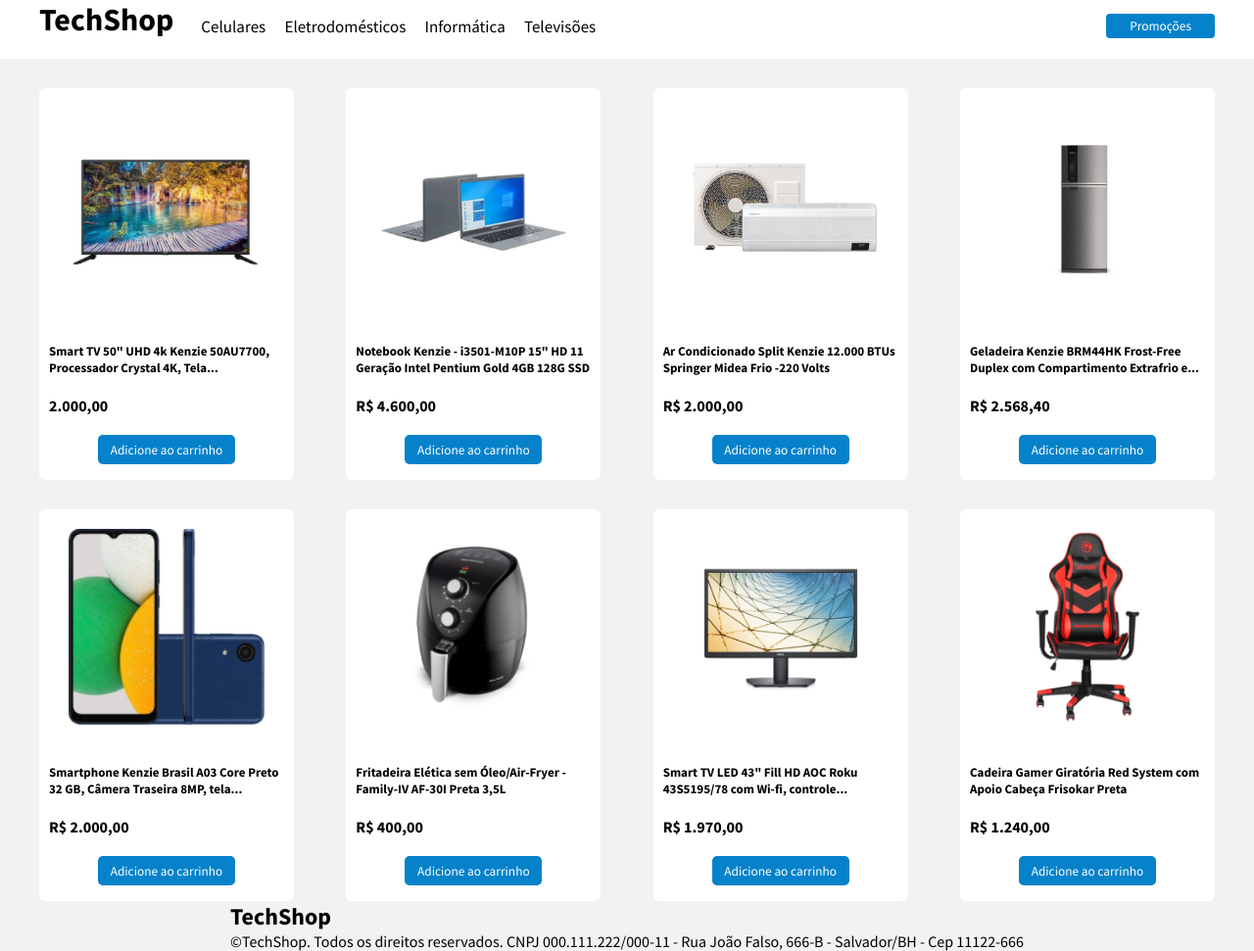
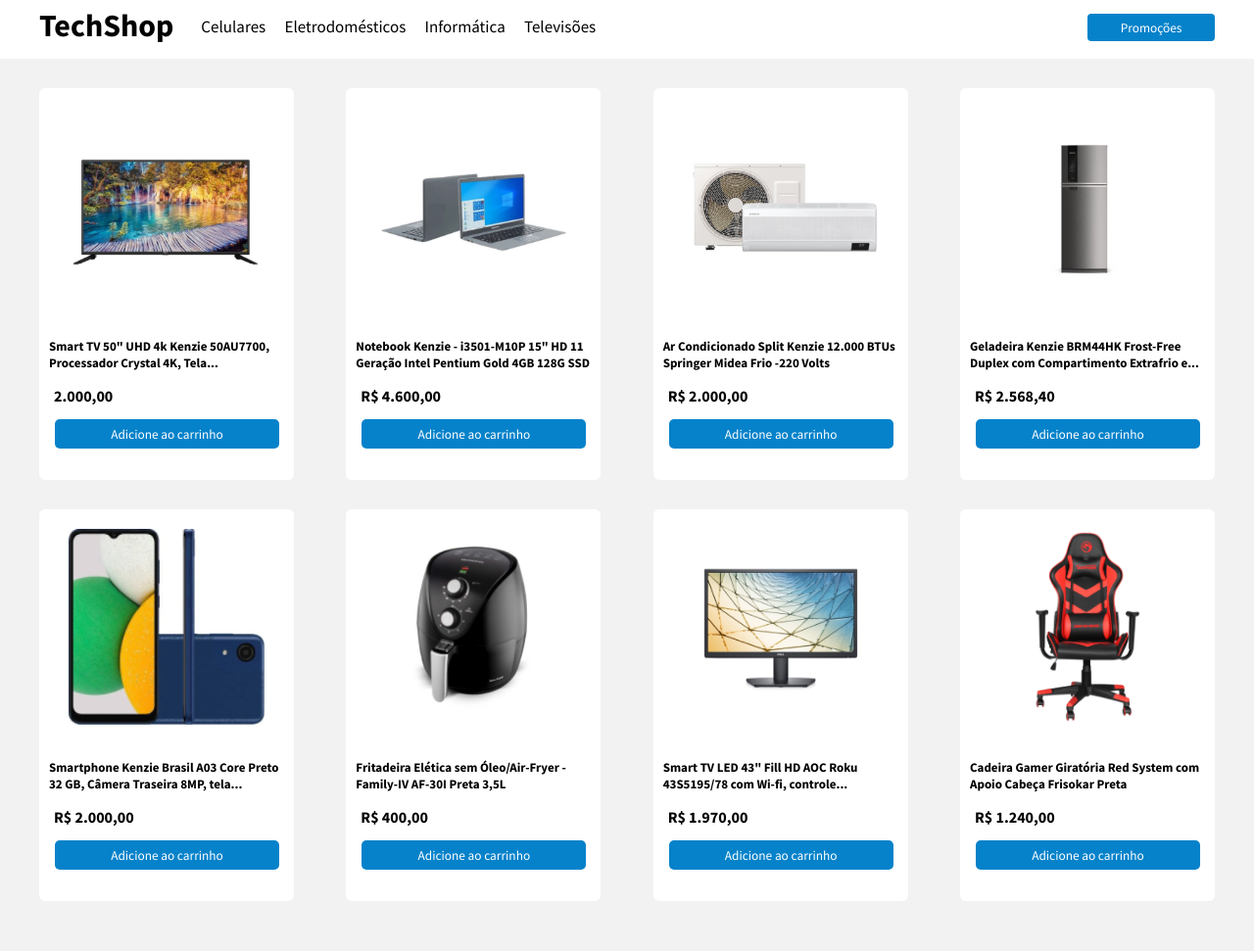
Before and after one commit to Kenzie-Academy-Brasil-Developers/m1-s1-e-commerce-com-flexbox-Petrarca-Cavalcante, a plain HTML site: page index.html in a window 1280 px wide. Shown: the whole page at 98% size. After the commit the page ends 920 px from the top, so only its background shows below. Drawn offline with Linux system fonts and the light colour scheme.

Commit message:
update final

```diff
--- a/index.html
+++ b/index.html
@@ -16,16 +16,15 @@
             <h1 class="main-logo">TechShop</h1>
             <nav>
                 <ul class="nav-items">
-                    <li>Celulares</li>
-                    <li>Eletrodomésticos</li>
-                    <li>Informática</li>
-                    <li>Televisões</li>
+                    <li class="nav-items-ones">Celulares</li>
+                    <li class="nav-items-ones">Eletrodomésticos</li>
+                    <li class="nav-items-ones">Informática</li>
+                    <li class="nav-items-ones">Televisões</li>
                 </ul>
                 <a href="#"><button class="button-nav">Promoções</button></a>
             </nav>
         </div>
     </header>
-
     <main>
 
         <ul class="product-feed">
@@ -103,17 +102,6 @@
             </li>
         </ul>
     </main>
-
-    <footer>
-        <ul>
-            <li class="footer-info">
-                <h2 class="logo-principal">TechShop
-            </li>
-            <li class="footer-info">©TechShop. Todos os direitos reservados. CNPJ 000.111.222/000-11 - Rua João Falso,
-                666-B - Salvador/BH - Cep 11122-666</li>
-        </ul>
-    </footer>
-
 </body>
 
 </html>
--- a/style.css
+++ b/style.css
@@ -47,6 +47,10 @@ header {
 
 }
 
+.main-logo{
+    padding: 6px 0;
+}
+
 nav {
     display: flex;
     justify-content: space-between;
@@ -64,6 +68,8 @@ nav {
 }
 
 .button-nav {
+    height: 28px;
+    width: 130px;
     margin-top: 4px;
     padding: 4px 24px;
     border-radius: 4px;
@@ -72,8 +78,22 @@ nav {
 
 }
 
+button:hover{
+    background-color: #0582cabd;
+}
 
+.main-product:hover{
+    outline: 1px solid #0582cabd;
 
+}
+
+.main-logo{
+    cursor: pointer;
+}
+
+.nav-items-ones{
+    cursor: pointer;
+}
 /*------------------------------------------
            ORGANIZAÇÃO DOS PRODUTOS
 -------------------------------------------*/
@@ -132,17 +152,17 @@ main {
 
 h3 {
     font-size: 13px;
-    padding: 20px 10px;
+    padding: 15px 10px;
 }
 
 .main-items-price {
-    padding: 0 10px;
+    padding: 0 15px 5px 15px;
     font-weight: 700;
 }
 
 .main-items-add-cart {
-    margin: 20px 60px;
-    width: 140px;
+    margin: 9px 0px 0px 16px;
+    width: 229px;
     height: 30px;
     padding: 5px;
     border-radius: 5px;
```
